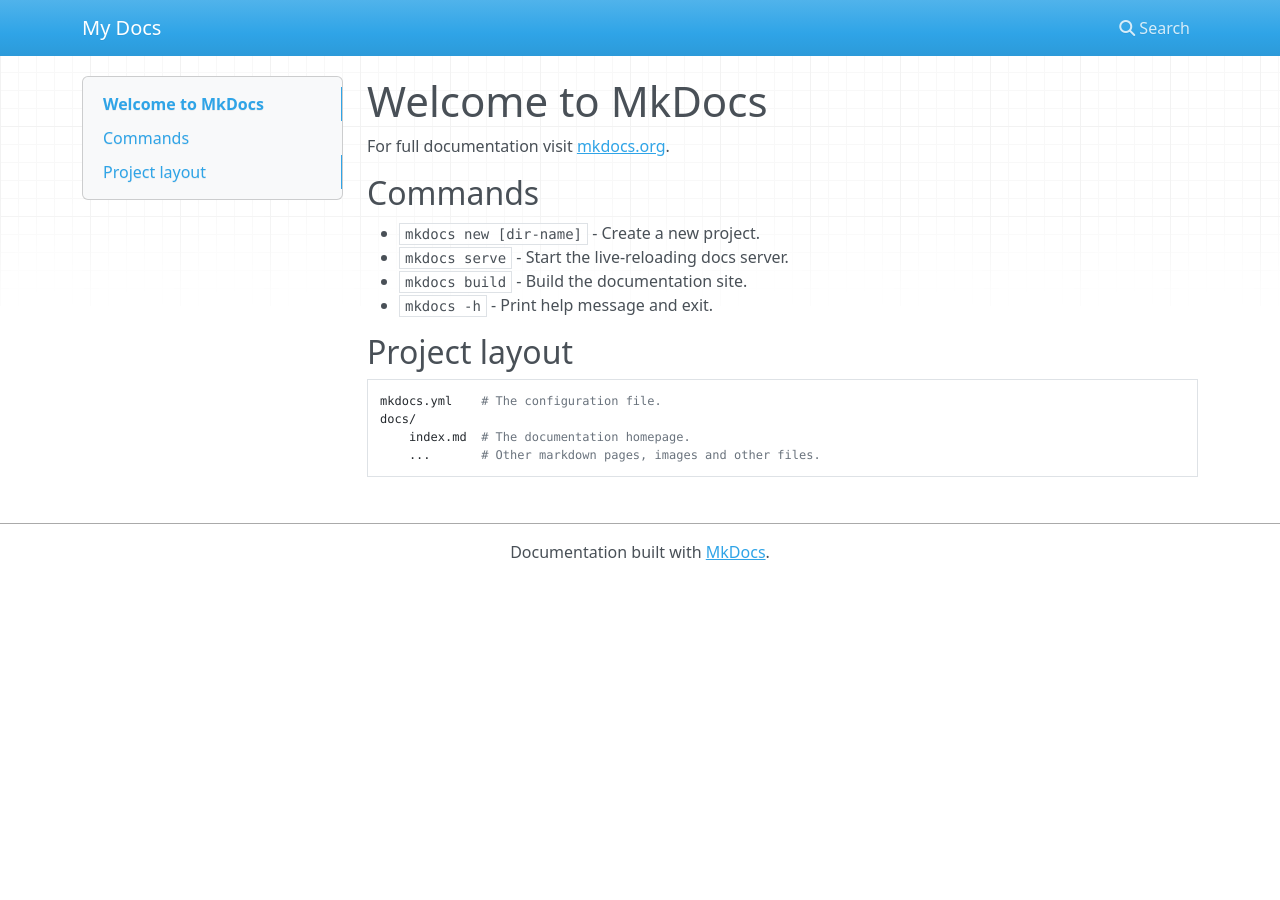
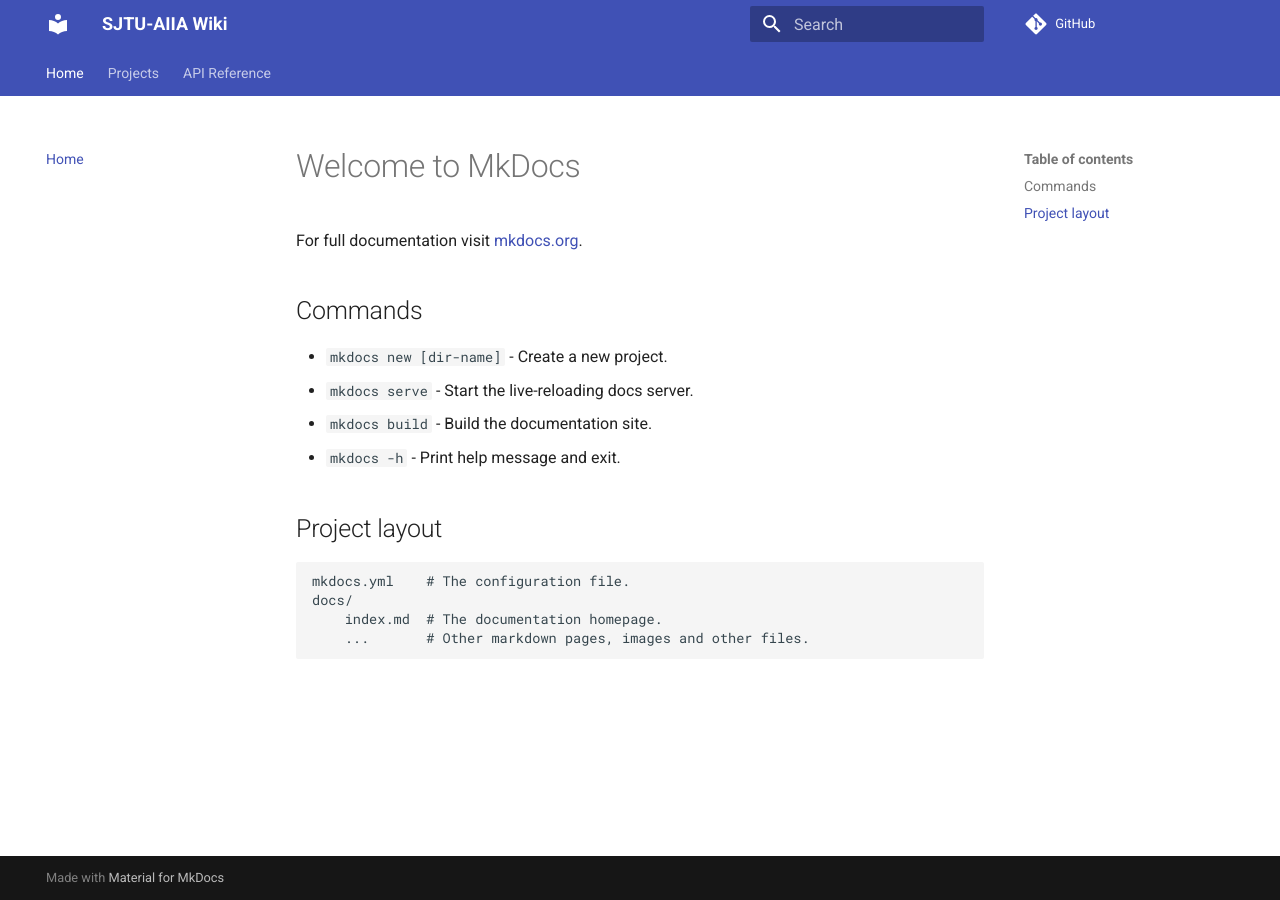
Before and after one commit to SJTU-AIIA/01-WIKI, an MkDocs documentation site: the page built from docs/index.md, in a window 1280 px wide. Built offline with MkDocs 1.6.1 and Material for MkDocs 9.7.7, drawn with Linux system fonts in a browser that asks for light colours; nearby versions of some CDN libraries.

Commit message:
added stuff.

```diff
--- a/mkdocs.yml
+++ b/mkdocs.yml
@@ -1 +1,14 @@
-site_name: My Docs
+site_name: SJTU-AIIA Wiki
+theme:
+  name: material
+  features:
+    - navigation.tabs
+    - search.suggest
+    - content.tooltips
+repo_url: https://github.com/SJTU-AIIA
+nav:
+  - Home: index.md
+  - Projects:
+      - Registry: projects/registry.md
+      - Contribution Guide: projects/contributing.md
+  - API Reference: api.md
```
Also changed, not shown: 1 other file.
